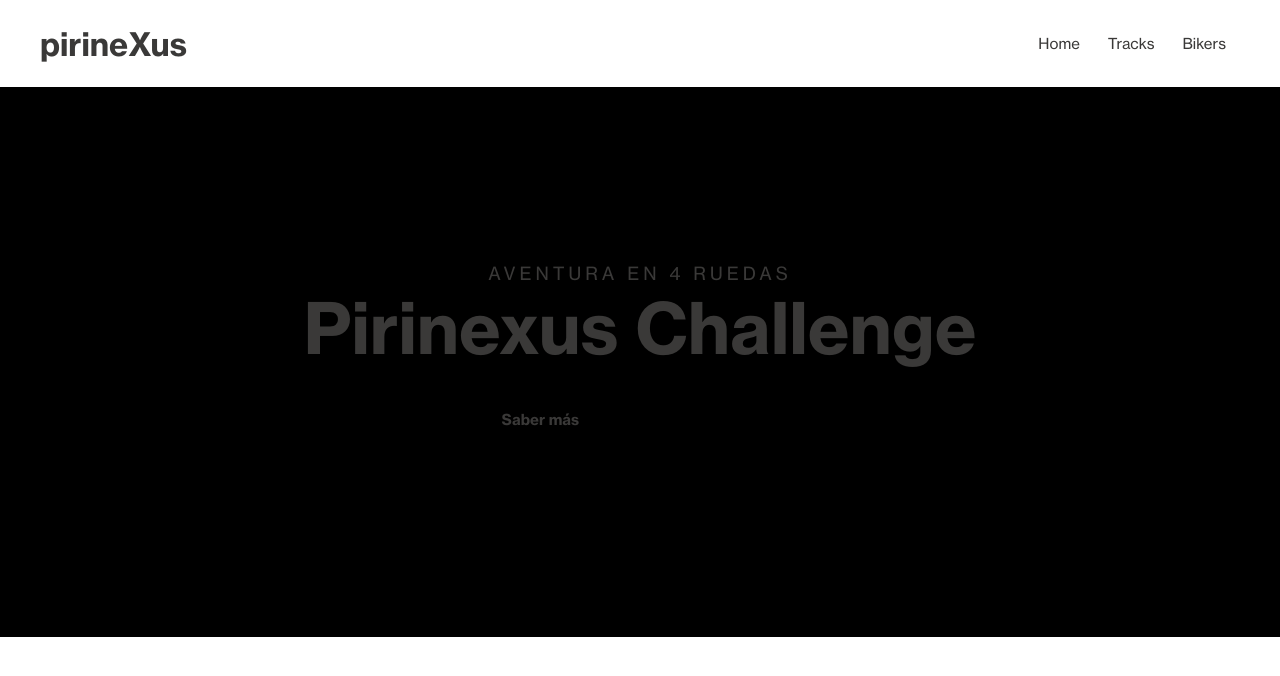
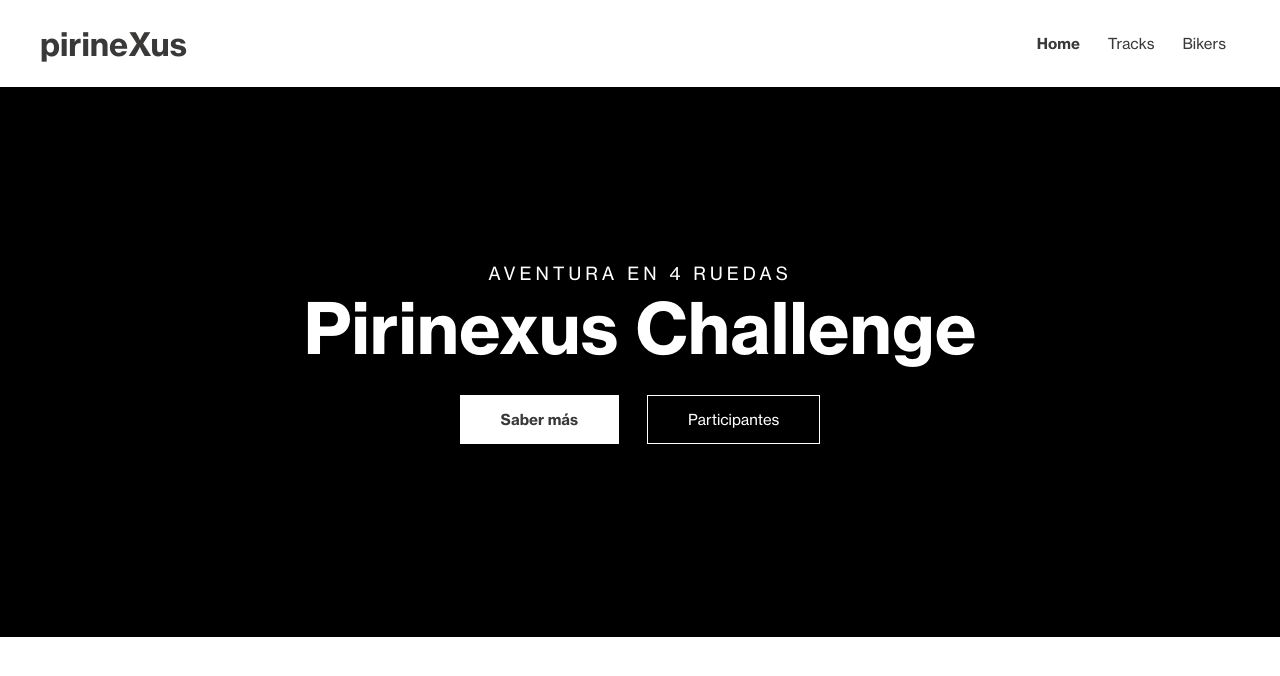
Before and after one commit to jelin-mi/pirinexus, a React (Create React App) app: page / in a window 1280 px wide. Shown: the top 676 px of the page. Built offline with nearby package versions, Linux system fonts and the light colour scheme.

Commit message:
Format changes css

```diff
--- a/src/App.css
+++ b/src/App.css
@@ -23,6 +23,7 @@
 }
 
 :root {
+  --white: #fff;
   --text: #3a3938;
 }
 
--- a/src/components/Navbar/Navbar.css
+++ b/src/components/Navbar/Navbar.css
@@ -25,6 +25,10 @@
   font-size: 15px;
 }
 
+nav a.selected {
+  font-family: "NeueHaasGrotesk_75_Bold";
+}
+
 nav a:hover {
-  font-weight: bold;
+  font-family: "NeueHaasGrotesk_75_Bold";
 }
```
